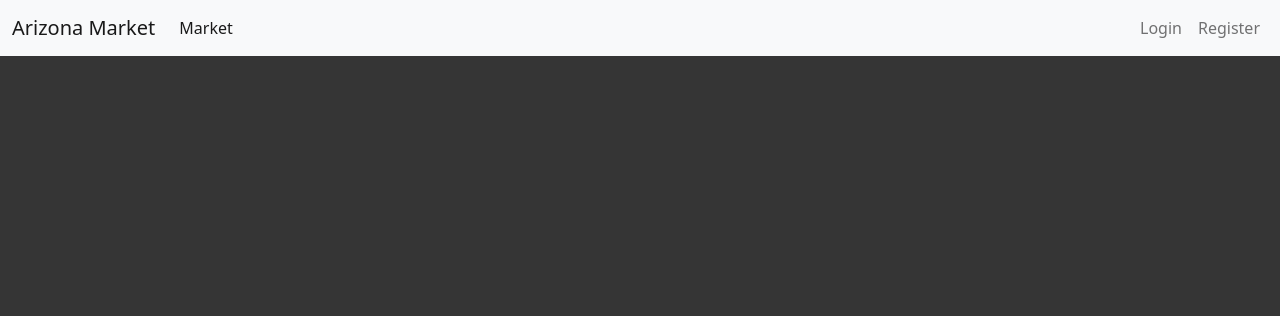
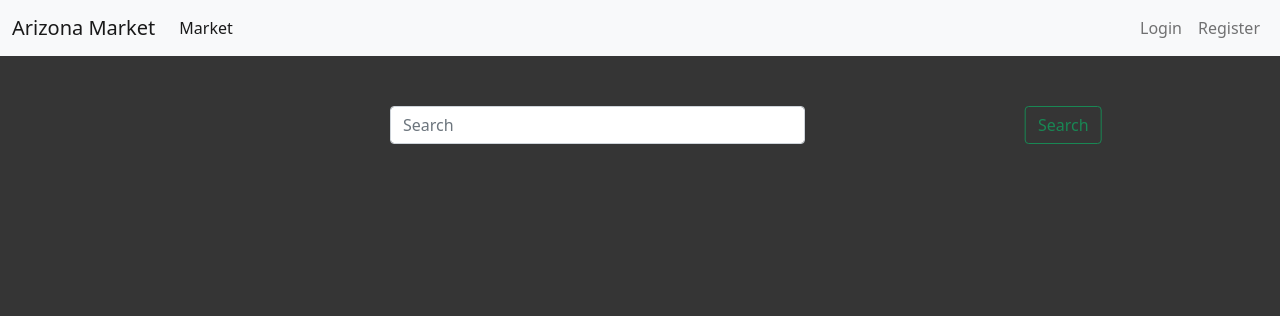
Before and after one commit to Dmytrenko-Roman/arizona-market, a Django app: page / in a window 1280 px wide. Shown: the top 316 px of the page. Run offline with Django 4.2, Linux system fonts and the light colour scheme; data that the repository does not hold is empty; parts of the project's set-up code (start-up, migrations or seed data) failed here and were passed over.

Commit message:
❄️ Trying to provide search form ❄️

```diff
--- a/website/arizonamarket/templates/market/base.html
+++ b/website/arizonamarket/templates/market/base.html
@@ -17,9 +17,9 @@
       <div class="container-fluid">
         <a class="navbar-brand" href="{% url 'market' %}">Arizona Market</a>
         <button class="navbar-toggler" type="button" data-bs-toggle="collapse" data-bs-target="#navbarNavAltMarkup" aria-controls="navbarNavAltMarkup" aria-expanded="false" aria-label="Toggle navigation">
-          <span class="navbar-toggler-icon"></span>
+        <span class="navbar-toggler-icon"></span>
         </button>
-        <div class="collapse navbar-collapse" id="navbarNavAltMarkup">
+        <div class="collapse navbar-collapse" id="navbarScroll">
           <ul class="navbar-nav me-auto mb-2 mb-lg-0">
             <li>
               <a class="nav-link active" href="{% url 'market' %}">Market</a>
@@ -47,7 +47,6 @@
               </li>
             {% endif %}
           </ul>
-          </div>
         </div>
       </div>
     </nav>
--- a/website/arizonamarket/templates/market/market.html
+++ b/website/arizonamarket/templates/market/market.html
@@ -5,6 +5,10 @@
 {% endblock %}
 
 {% block content %}
+    <form class="d-flex">
+        <input class="form-control me-2" type="search" placeholder="Search" aria-label="Search">
+        <button class="btn btn-outline-success" type="submit">Search</button>
+    </form>
     <div class="row justify-content-md-center grid-container" style="margin: auto;">
         {% for car in cars %}
             <div class="col-md-auto">
```
